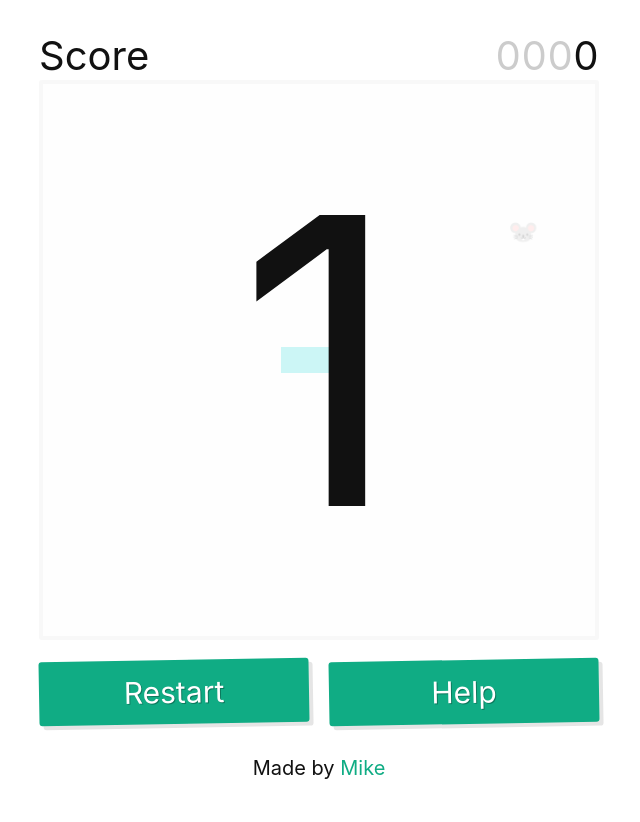
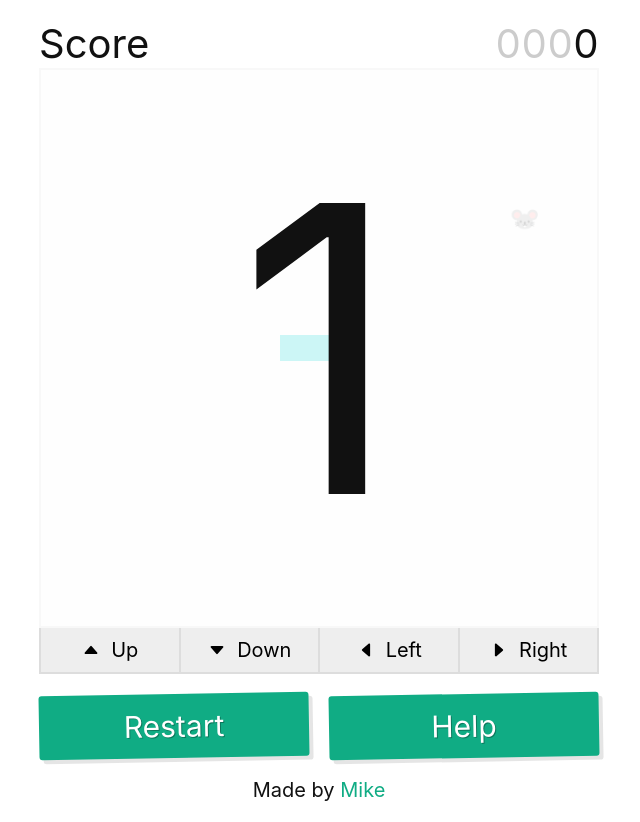
Before and after one commit to simmo/snake-moji, a Next.js app: page / in a window 1280 px wide. Both pictures are taken after a click on the button "Start". Shown: the whole page, without its empty margins (321-961 px from the left). Before the commit the page ends 800 px from the top, so only its background shows below. Built offline with nearby package versions, Linux system fonts and the light colour scheme; a web font is replaced by a local one.

Commit message:
Adding explicit direction buttons

```diff
--- a/components/Board/styles.module.css
+++ b/components/Board/styles.module.css
@@ -1,8 +1,7 @@
 .board {
   background-color: #f9f9f9;
   background-size: 3vmin 3vmin;
-  border: 0.5vmin solid #ddd;
-  border-radius: 3px;
+  border: 2px solid #ddd;
   display: grid;
   height: calc(100vmin - 2rem);
   padding: 1vmin;
--- a/components/Game/index.tsx
+++ b/components/Game/index.tsx
@@ -4,6 +4,8 @@ import Button from '../Button';
 import Board from '../Board';
 import styles from './styles.module.css';
 import { Direction } from '../../lib/types';
+import { Down, Left, Right, Up } from '../Icons';
+import Key from '../Key';
 
 type Props = {
   onGameOver: (score: number) => void;
@@ -58,6 +60,7 @@ const Game: FC<Props> = ({ onGameOver }) => {
     };
   }, []);
 
+  // Effect: Countdown
   useEffect(() => {
     if (countdown > 0) {
       const timer = setTimeout(() => {
@@ -88,6 +91,10 @@ const Game: FC<Props> = ({ onGameOver }) => {
     );
   };
 
+  const handleDirection = (direction: Direction) => () => {
+    game.current.command(direction);
+  };
+
   if (!state) return null;
 
   return (
@@ -109,6 +116,20 @@ const Game: FC<Props> = ({ onGameOver }) => {
           <span className={styles.countdown}>{countdown}</span>
         )}
       </div>
+      <div className={styles.directions}>
+        <Key onClick={handleDirection(Direction.Up)}>
+          <Up /> Up
+        </Key>
+        <Key onClick={handleDirection(Direction.Down)}>
+          <Down /> Down
+        </Key>
+        <Key onClick={handleDirection(Direction.Left)}>
+          <Left /> Left
+        </Key>
+        <Key onClick={handleDirection(Direction.Right)}>
+          <Right /> Right
+        </Key>
+      </div>
       <div className={styles.actions}>
         <Button onClick={handleRestart}>Restart</Button>
         <Button onClick={handleHelp}>Help</Button>
--- a/components/Game/styles.module.css
+++ b/components/Game/styles.module.css
@@ -34,6 +34,14 @@
   color: #111;
 }
 
+.directions {
+  background-color: #ddd;
+  display: grid;
+  gap: 2px;
+  grid-template-columns: repeat(4, 1fr);
+  padding: 0 2px 2px 2px;
+}
+
 .actions {
   display: grid;
   gap: 1rem;
--- /dev/null
+++ b/components/Key/index.tsx
@@ -0,0 +1,14 @@
+import { FC, HTMLAttributes } from 'react';
+import styles from './styles.module.css';
+
+type Props = HTMLAttributes<HTMLButtonElement>;
+
+const Key: FC<Props> = ({ children, ...props }) => {
+  return (
+    <button className={styles.base} {...props}>
+      <span className={styles.inner}>{children}</span>
+    </button>
+  );
+};
+
+export default Key;
--- /dev/null
+++ b/components/Key/styles.module.css
@@ -0,0 +1,17 @@
+.base {
+  appearance: none;
+  background: #eee;
+  border: 0;
+  font: inherit;
+  padding: 0.5rem 1rem;
+}
+
+.inner {
+  align-items: center;
+  align-content: center;
+  display: grid;
+  justify-items: center;
+  justify-content: center;
+  gap: 0.5rem;
+  grid-template-columns: auto auto;
+}
```
